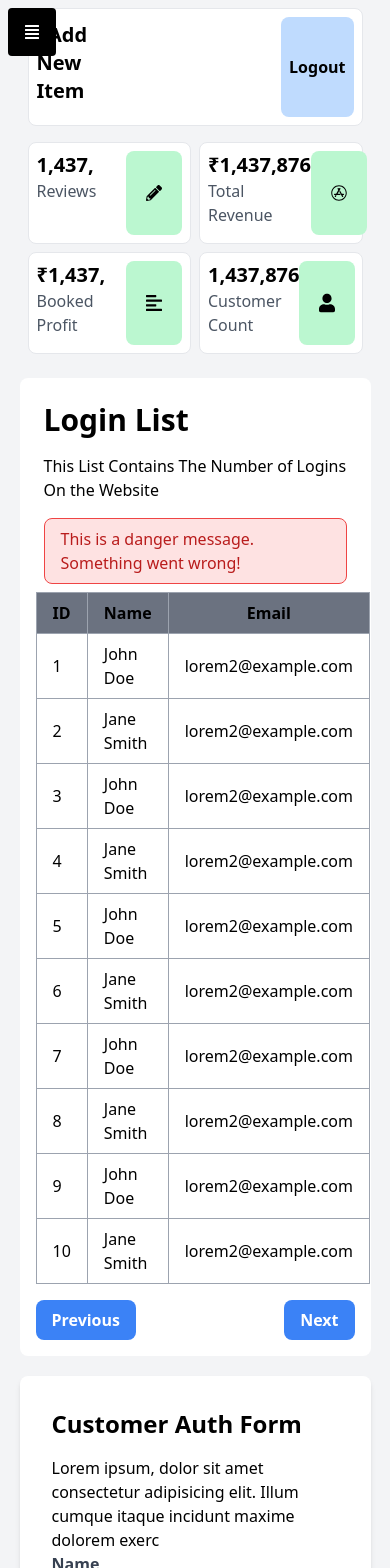
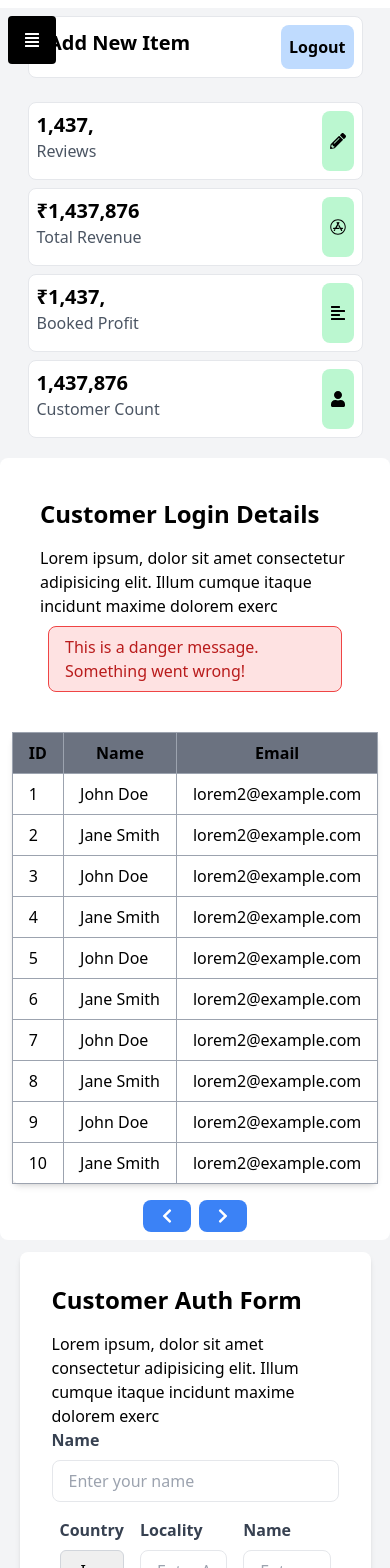
Before and after one commit to Aman-web-dev/Assignment, a Next.js app: page /mainpage in a window 390 px wide. Shown: the top 1568 px of the page. Built offline with nearby package versions, Linux system fonts and the light colour scheme.

Commit message:
Touch-ups

```diff
--- a/components/Cards.js
+++ b/components/Cards.js
@@ -13,7 +13,7 @@ import{FaAiFillAppstore} from 'react-icons/fa'
 import Burger from "./Assests/burger.png"
 function Cards() {
   return (
-            <div className=' m-auto grid lg:grid-cols-4 grid-cols-2 gap-2 p-2 w-[90vw]'>
+            <div className=' m-auto grid lg:grid-cols-4  grid-cols-1 gap-2 p-2 w-[90vw]'>
 
 
         <div className='lg:col-span-1 col-span-1 bg-white flex justify-between w-full border p-2 rounded-lg'>
@@ -22,7 +22,7 @@ function Cards() {
                 <p className='text-gray-600'>Reviews</p>
             </div>
             <p className='bg-green-200 flex justify-center items-center p-2 rounded-lg'>
-                <FaPencilAlt className='m-3'/>
+                <FaPencilAlt/>
                 </p>
         </div>
 
@@ -32,7 +32,7 @@ function Cards() {
                 <p className='text-gray-600'>Total Revenue</p>
             </div>
             <p className='bg-green-200 flex justify-center items-center p-2 rounded-lg'>
-         <FaAppStore className='m-3'/>
+         <FaAppStore/>
             </p>
 
         </div>
@@ -45,7 +45,7 @@ function Cards() {
                 <p className='text-gray-600'>Booked Profit</p>
             </div>
             <p className='bg-green-200 flex justify-center items-center p-2 rounded-lg'>
-         <FaAlignLeft className='m-3 h-1/2'/>
+         <FaAlignLeft />
 
                 </p>
         </div>
@@ -58,7 +58,7 @@ function Cards() {
                 <p className='text-gray-600'>Customer Count</p>
             </div>
             <p className='bg-green-200 flex justify-center items-center p-2 rounded-lg'>
-         <FaUser className='m-3 h-1/2'/>
+         <FaUser />
 
                   </p>
         </div>
--- a/components/Form.js
+++ b/components/Form.js
@@ -4,7 +4,7 @@ function Form({style}) {
   return (
 
 
-    <div className={`shrink my-3 m-auto mx-auto flex justify-center items-center  sm:w-[90vw] ${style}`}>
+    <div className={`shrink my-3 mb-4 m-auto mx-auto flex justify-center items-center  sm:w-[90vw] ${style}`}>
 
 
 
--- a/components/Navbar.js
+++ b/components/Navbar.js
@@ -5,12 +5,12 @@ import {FaPowerOff} from 'react-icons/fa'
 
 function Navbar() {
   return (
-    <div className=' m-auto grid lg:grid-cols-1 grid-cols-1 gap-2 p-2 w-[90vw]'>
+    <div className=' rounded-lg  my-2 m-auto grid lg:grid-cols-1 grid-cols-1 gap-2 p-2 w-[90vw]'>
 
 
 
 <div className='shrink lg:col-span-1 col-span-1 bg-white flex justify-between w-full border p-2 rounded-lg'>
-            <div className='flex align-center flex-row lg:w-full w-0 gap-5 pb-2'>
+            <div className='flex align-center flex-row lg:w-full gap-5 pb-2'>
                 <p className='text-xl my-1  font-bold'>+Add New Item</p>
 
             </div>
--- a/components/Sidebar.js
+++ b/components/Sidebar.js
@@ -23,10 +23,10 @@ const DropDown = ({ name = '' }) => {
             </button>
 
             <div className={`bg-black z-10 fixed  h-10 w-40 ${dropDownElem}`}>
-                <button onClick={handleDropDown} className="bg-black h-10 w-40 text-White rounded text-bold" >1</button>
-                <button onClick={handleDropDown} className="bg-black h-10 w-40 text-White rounded text-bold" >2</button>
-                <button onClick={handleDropDown} className="bg-black h-10 w-40 text-White rounded text-bold" >3</button>
-                <button onClick={handleDropDown} className="bg-black h-10 w-40 text-White rounded text-bold" >4</button>
+                <button onClick={handleDropDown} className="bg-black h-10 w-40 text-White rounded text-bold" >Navigate </button>
+                <button onClick={handleDropDown} className="bg-black h-10 w-40 text-White rounded text-bold" >Navigate </button>
+                <button onClick={handleDropDown} className="bg-black h-10 w-40 text-White rounded text-bold" >Navigate </button>
+                <button onClick={handleDropDown} className="bg-black h-10 w-40 text-White rounded text-bold" >Navigate </button>
             </div>
 
 
--- a/components/Table.js
+++ b/components/Table.js
@@ -3,7 +3,7 @@
 
 import { useState } from 'react';
 
-
+import {FaChevronLeft, FaChevronRight} from 'react-icons/fa'
 
 
 const Table = () => {
@@ -54,22 +54,18 @@ const Table = () => {
 
   const [currentPage, setCurrentPage] = useState(1);
 
-  // Calculate the number of pages based on the number of customers and itemsPerPage
   const totalPages = Math.ceil(customers.length / itemsPerPage);
 
-  // Get the current page's data based on itemsPerPage and currentPage
   const indexOfLastCustomer = currentPage * itemsPerPage;
   const indexOfFirstCustomer = indexOfLastCustomer - itemsPerPage;
   const currentCustomers = customers.slice(indexOfFirstCustomer, indexOfLastCustomer);
 
-  // Function to navigate to the next page
   const nextPage = () => {
     if (currentPage < totalPages) {
       setCurrentPage(currentPage + 1);
     }
   };
 
-  // Function to navigate to the previous page
   const prevPage = () => {
     if (currentPage > 1) {
       setCurrentPage(currentPage - 1);
@@ -77,27 +73,27 @@ const Table = () => {
   };
 
   return (
-    <div className="flex flex justify-center align-center my-4 mb-5 bg-white w-[90%] align-center p-4 flex-col rounded-lg m-auto  ">
+    <div className={`shrink bg-white rounded-lg p-2 my-3 m-auto mx-auto flex flex-col justify-center items-center  sm:w-[90vw] `}>
 
 
-      <div className='font-bold text-3xl m-2'>
-        <h1 >Login List</h1>
+
+        <div className="bg-white w-full m-auto p-8 rounded-lg  ">
+
+
+
+        <p className="text-2xl font-bold mb-4">Customer Login Details </p>
+        <p>Lorem ipsum, dolor sit amet consectetur adipisicing elit. Illum cumque itaque incidunt maxime dolorem exerc</p>
+        <div className="bg-red-100 m-2 border border-red-500 text-red-700 px-4 py-2 rounded-lg">
+    <p>This is a danger message. Something went wrong!</p>
+  </div>
       </div>
 
-      <div className=' text-1xl m-2'>
-        <p>This List Contains The  Number of Logins  On the Website </p>
-      </div>
-
-      <div className="bg-red-100 m-2 border border-red-500 text-red-700 px-4 py-2 rounded-lg">
-    <p>This is a danger message. Something went wrong!</p>
-  </div>
-
-      <table className="border-collapse border w-auto p-4 bg-white rounded-lg h-80">
+      <table className=" border-collapse border lg:w-[80vw] p-4 m-auto shadow-md bg-white rounded-lg h-80">
         <thead>
           <tr className="bg-gray-500">
-            <th className="border border-gray-400 px-4 py-2">ID</th>
-            <th className="border border-gray-400 px-4 py-2">Name</th>
-            <th className="border border-gray-400 px-4 py-2">Email</th>
+            <th className="border border-gray-400  px-4 py-2">ID</th>
+            <th className="border border-gray-400  px-4 py-2">Name</th>
+            <th className="border border-gray-400  px-4 py-2">Email</th>
 
 
           </tr>
@@ -105,33 +101,29 @@ const Table = () => {
         <tbody>
           {currentCustomers.map((customer) => (
             <tr key={customer.id}>
-              <td className="border border-gray-400 px-4 py-2">{customer.id}</td>
-              <td className="border border-gray-400 px-4 py-2">{customer.name}</td>
-              <td className="border border-gray-400 px-4 py-2">{customer.email}</td>
-
-
-
-
+              <td className="border border-gray-400   px-4 py-2">{customer.id}</td>
+              <td className="border border-gray-400   px-4 py-2">{customer.name}</td>
+              <td className="border border-gray-400   px-4 py-2">{customer.email}</td>
 
 
             </tr>
           ))}
         </tbody>
       </table>
-      <div className="flex justify-between mt-4">
+      <div className="flex justify-between gap-2 mt-4">
         <button
           onClick={prevPage}
           disabled={currentPage === 1}
           className="px-4 py-2 bg-blue-500 text-white font-bold rounded-lg"
         >
-          Previous
+          <FaChevronLeft/>
         </button>
         <button
           onClick={nextPage}
           disabled={currentPage === totalPages}
           className="px-4 py-2 bg-blue-500 text-white font-bold rounded-lg"
         >
-          Next
+          <FaChevronRight/>
         </button>
       </div>
     </div>
```
